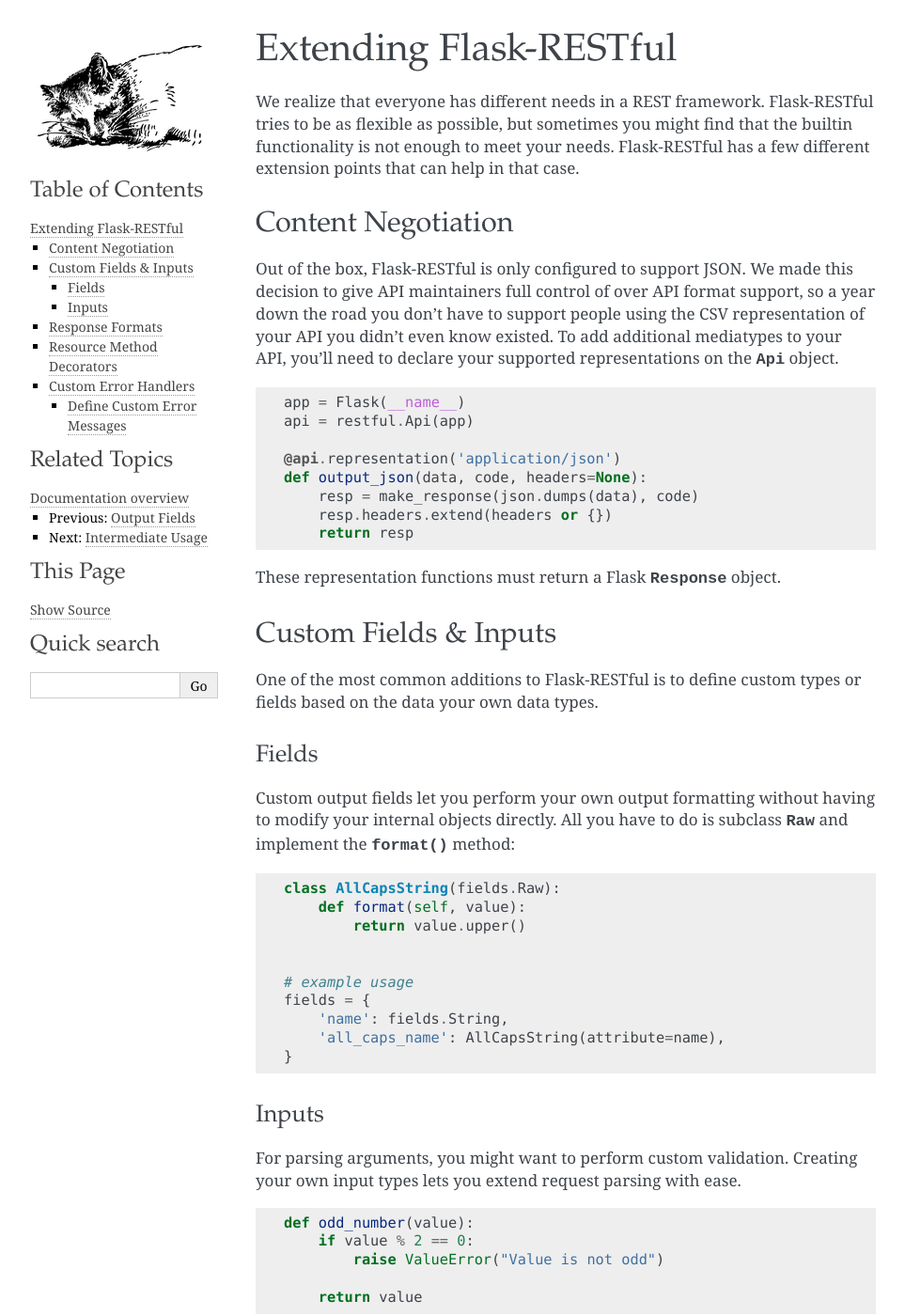
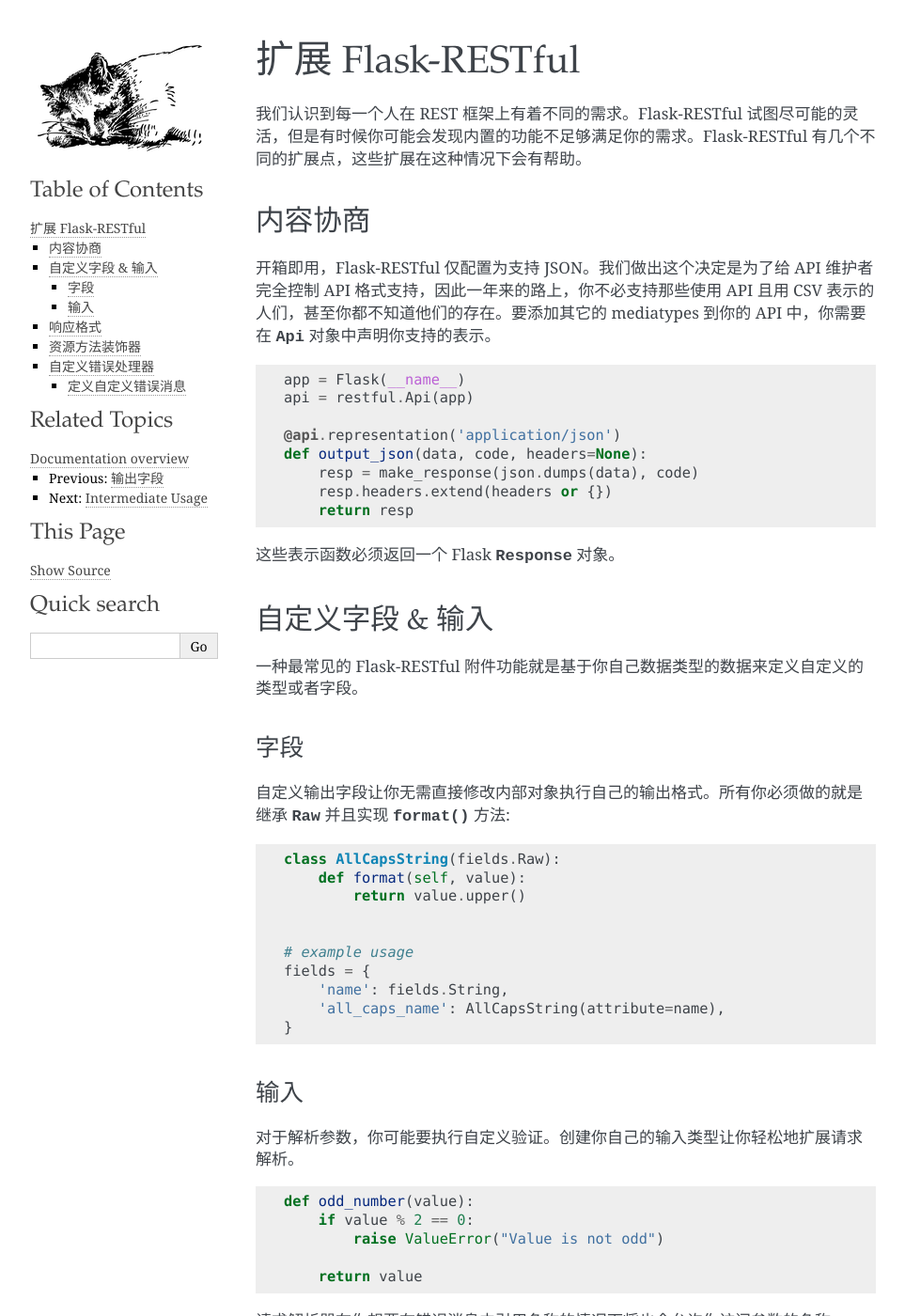
Before and after one commit to pretdo/Flask-RESTful-cn, a Sphinx documentation site: the page built from docs/extending.rst, in a window 1280 px wide and 1400 px high. Shown: the whole window at 94% size, without its empty margins (148-1111 px from the left). Built offline with Sphinx 7.4.7, drawn with Linux system fonts in a browser that asks for light colours; some of the changed text lies outside the part shown.

Commit message:
更新翻译内容

```diff
--- a/docs/extending.rst
+++ b/docs/extending.rst
@@ -1,25 +1,17 @@
 .. _extending:
 
-Extending Flask-RESTful
+扩展 Flask-RESTful
 =======================
 
 .. currentmodule:: flask.ext.restful
 
+我们认识到每一个人在 REST 框架上有着不同的需求。Flask-RESTful 试图尽可能的灵活，但是有时候你可能会发现内置的功能不足够满足你的需求。Flask-RESTful 有几个不同的扩展点，这些扩展在这种情况下会有帮助。
 
-We realize that everyone has different needs in a REST framework.
-Flask-RESTful tries to be as flexible as possible, but sometimes you might
-find that the builtin functionality is not enough to meet your needs.
-Flask-RESTful has a few different extension points that can help in that case.
 
-Content Negotiation
+内容协商
 -------------------
 
-Out of the box, Flask-RESTful is only configured to support JSON. We made this
-decision to give API maintainers full control of over API format support, so a
-year down the road you don’t have to support people using the CSV
-representation of your API you didn’t even know existed. To add additional
-mediatypes to your API, you’ll need to declare your supported representations
-on the :class:`~Api` object. ::
+开箱即用，Flask-RESTful 仅配置为支持 JSON。我们做出这个决定是为了给 API 维护者完全控制 API 格式支持，因此一年来的路上，你不必支持那些使用 API 且用 CSV 表示的人们，甚至你都不知道他们的存在。要添加其它的 mediatypes 到你的 API 中，你需要在 :class:`~Api` 对象中声明你支持的表示。 ::
 
     app = Flask(__name__)
     api = restful.Api(app)
@@ -30,22 +22,18 @@ on the :class:`~Api` object. ::
         resp.headers.extend(headers or {})
         return resp
 
-These representation functions must return a Flask :class:`~flask.Response`
-object.
+这些表示函数必须返回一个 Flask :class:`~flask.Response` 对象。
 
 
-Custom Fields & Inputs
+自定义字段 & 输入
 ----------------------
 
-One of the most common additions to Flask-RESTful is to define custom types or
-fields based on the data your own data types.
+一种最常见的 Flask-RESTful 附件功能就是基于你自己数据类型的数据来定义自定义的类型或者字段。
 
-Fields
+字段
 ~~~~~~
 
-Custom output fields let you perform your own output formatting without having
-to modify your internal objects directly. All you have to do is subclass
-:class:`~fields.Raw` and implement the :meth:`~fields.Raw.format` method::
+自定义输出字段让你无需直接修改内部对象执行自己的输出格式。所有你必须做的就是继承 :class:`~fields.Raw` 并且实现 :meth:`~fields.Raw.format` 方法::
 
     class AllCapsString(fields.Raw):
         def format(self, value):
@@ -58,11 +46,10 @@ to modify your internal objects directly. All you have to do is subclass
         'all_caps_name': AllCapsString(attribute=name),
     }
 
-Inputs
+输入
 ~~~~~~
 
-For parsing arguments, you might want to perform custom validation.  Creating
-your own input types lets you extend request parsing with ease.  ::
+对于解析参数，你可能要执行自定义验证。创建你自己的输入类型让你轻松地扩展请求解析。 ::
 
     def odd_number(value):
         if value % 2 == 0:
@@ -70,8 +57,7 @@ your own input types lets you extend request parsing with ease.  ::
 
         return value
 
-The request parser will also give you access to the name of the argument for cases
-where you want to reference the name in the error message. ::
+请求解析器在你想要在错误消息中引用名称的情况下将也会允许你访问参数的名称。 ::
 
     def odd_number(value, name):
         if value % 2 == 0:
@@ -79,7 +65,7 @@ where you want to reference the name in the error message. ::
 
         return value
 
-You can also convert public parameter values to internal representations: ::
+你还可以将公开的参数转换为内部表示： ::
 
     # maps the strings to their internal integer representation
     # 'init' => 0
@@ -91,7 +77,7 @@ You can also convert public parameter values to internal representations: ::
         return statuses.index(value)
 
 
-Then you can use these custom input type in your RequestParser: ::
+然后你可以在你的 RequestParser 中使用这些自定义输入类型： ::
 
     parser = reqparse.RequestParser()
     parser.add_argument('OddNumber', type=odd_number)
@@ -99,11 +85,10 @@ Then you can use these custom input type in your RequestParser: ::
     args = parser.parse_args()
 
 
-Response Formats
+响应格式
 ----------------
 
-To support other representations (like xml, csv, html) you can use the
-:meth:`~Api.representation` decorator.  You need to have a reference to your API. ::
+为了支持其它的表示（像 XML,CSV,HTML），你可以使用 :meth:`~Api.representation` 装饰器。你需要在你的 API 中引用它。::
 
     api = restful.Api(app)
 
@@ -112,12 +97,9 @@ To support other representations (like xml, csv, html) you can use the
         pass
         # implement csv output!
 
-These output functions take three parameters, ``data``, ``code``, and
-``headers``
+这些输出函数有三个参数，``data``，``code``，以及 ``headers``。
 
-``data`` is the object you return from your resource method, code is the HTTP
-status code that it expects, and headers are any HTTP headers to set in the
-response.  Your output function should return a Flask response object. ::
+``data`` 是你从你的资源方法返回的对象，``code`` 是预计的 HTTP 状态码，``headers`` 是设置在响应中任意的 HTTP 头。你的输出函数应该返回一个 Flask 响应对象。 ::
 
     def output_json(data, code, headers=None):
         """Makes a Flask response with a JSON encoded body"""
@@ -126,8 +108,7 @@ response.  Your output function should return a Flask response object. ::
 
         return resp
 
-Another way to accomplish this is to subclass the :class:`~Api` class and
-provide your own output functions. ::
+另外一种实现这一点的就是继承 :class:`~Api` 类并且提供你自己输出函数。 ::
 
     class Api(restful.Api):
         def __init__(self, *args, **kwargs):
@@ -139,13 +120,10 @@ provide your own output functions. ::
                 'application/json': output_json,
             }
 
-Resource Method Decorators
+资源方法装饰器
 --------------------------
 
-There is a property on the :meth:`~flask.ext.restful.Resource` called
-method_decorators.  You can subclass the Resource and add your own decorators
-that will be added to all ``method`` functions in resource.  For instance, if
-you want to build custom authentication into every request. ::
+:meth:`~flask.ext.restful.Resource` 有一个叫做 method_decorators 的属性。你可以继承 Resource 并且添加你自己的装饰器，该装饰器将会被添加到资源里面所有 ``method`` 函数。举例来说，如果你想要为每一个请求建立自定义认证。 ::
 
     def authenticate(func):
         @wraps(func)
@@ -168,7 +146,7 @@ you want to build custom authentication into every request. ::
 Since Flask-RESTful Resources are actually Flask view objects, you can also
 use standard `flask view decorators <http://flask.pocoo.org/docs/views/#decorating-views>`_.
 
-Custom Error Handlers
+自定义错误处理器
 ---------------------
 
 Error handling is a tricky problem. Your Flask application may be wearing
@@ -197,7 +175,7 @@ to attach custom error handlers to an exception. ::
     from flask import got_request_exception
     got_request_exception.connect(log_exception, app)
 
-Define Custom Error Messages
+定义自定义错误消息
 ~~~~~~~~~~~~~~~~~~~~~~~~~~~~
 You may want to return a specific message and/or status code when certain errors
 are encountered during a request. You can tell Flask-RESTful how you want to handle
--- a/docs/fields.rst
+++ b/docs/fields.rst
@@ -1,28 +1,19 @@
 .. _fields:
 
-Output Fields
+输出字段
 ===============
 
 .. currentmodule:: flask.ext.restful
 
+Flask-RESTful 提供了一个简单的方式来控制在你的响应中实际呈现什么数据。使用 ``fields`` 模块，你可以使用在你的资源里的任意对象（ORM 模型、定制的类等等）并且 ``fields`` 让你格式化和过滤响应，因此您不必担心暴露内部数据结构。
 
-Flask-RESTful provides an easy way to control what data you actually render in
-your response.  With the ``fields`` module, you can use whatever objects (ORM
-models/custom classes/etc) you want in your resource and ``fields`` lets you
-format and filter the response so you don't have to worry about exposing
-internal data structures.
-
-It's also very clear when looking at your code what data will be rendered and
-how it will be formatted.
+当查询你的代码的时候，哪些数据会被呈现以及它们如何被格式化是很清楚的。
 
 
-Basic Usage
+基本用法
 -----------
-You can define a dict or OrderedDict of fields whose keys are names of
-attributes or keys on the object to render, and whose values are a class that
-will format & return the value for that field.  This example has three fields,
-two are Strings and one is a DateTime, formatted as RFC 822 date string (ISO 8601
-is supported as well) ::
+
+你可以定义一个字典或者 ``fields`` 的 OrderedDict 类型，OrderedDict 类型是指键名是要呈现的对象的属性或键的名称，键值是一个类，该类格式化和返回的该字段的值。这个例子有三个字段，两个是字符串（Strings）以及一个是日期时间（DateTime），格式为 RFC 822 日期字符串（同样也支持 ISO 8601） ::
 
     from flask.ext.restful import Resource, fields, marshal_with
 
@@ -37,33 +28,24 @@ is supported as well) ::
         def get(self, **kwargs):
             return db_get_todo()  # Some function that queries the db
 
+这个例子假设你有一个自定义的数据库对象（``todo``），它具有属性：``name``， ``address``， 以及 ``date_updated``。该对象上任何其它的属性可以被认为是私有的不会在输出中呈现出来。一个可选的 ``envelope`` 关键字参数被指定为封装结果输出。
 
-This example assumes that you have a custom database object (``todo``) that
-has attributes ``name``, ``address``, and ``date_updated``.  Any additional
-attributes on the object are considered private and won't be rendered in the
-output. An optional ``envelope`` keyword argument is specified to wrap the
-resulting output.
+装饰器 ``marshal_with`` 是真正接受你的数据对象并且过滤字段。``marshal_with`` 能够在单个对象，字典，或者列表对象上工作。
 
-The decorator ``marshal_with`` is what actually takes your data object and applies the
-field filtering.  The marshalling can work on single objects, dicts, or
-lists of objects.
-
-Note: marshal_with is a convenience decorator, that is functionally equivalent to the following ``return marshal(db_get_todo(), resource_fields), 200``.
-This explicit expression can be used to return other HTTP status codes than 200 along with a successful response (see ``abort`` for errors).
+注意：marshal_with 是一个很便捷的装饰器，在功能上等效于如下的 ``return marshal(db_get_todo(), resource_fields), 200``。这个明确的表达式能用于返回 200 以及其它的 HTTP 状态码作为成功响应（错误响应见 ``abort``）。
 
 
-Renaming Attributes
+重命名属性
 -------------------
 
-Often times your public facing field name is different from your internal
-attribute naming. To configure this mapping, use the ``attribute`` kwarg. ::
+很多时候你面向公众的字段名称是不同于内部的属性名。使用 ``attribute`` 可以配置这种映射。 ::
 
     fields = {
         'name': fields.String(attribute='private_name'),
         'address': fields.String,
     }
 
-A lambda can also be specified as the ``attribute`` ::
+lambda 也能在 ``attribute`` 中使用 ::
 
     fields = {
         'name': fields.String(attribute=lambda x: x._private_name),
@@ -71,11 +53,10 @@ A lambda can also be specified as the ``attribute`` ::
     }
 
 
-Default Values
+默认值
 --------------
 
-If for some reason your data object doesn't have an attribute in your fields
-list, you can specify a default value to return instead of ``None``. ::
+如果由于某种原因你的数据对象中并没有你定义的字段列表中的属性，你可以指定一个默认值而不是返回 ``None``。 ::
 
     fields = {
         'name': fields.String(default='Anonymous User'),
@@ -83,20 +64,12 @@ list, you can specify a default value to return instead of ``None``. ::
     }
 
 
-Custom Fields & Multiple Values
+自定义字段&多个值
 -------------------------------
 
-Sometimes you have your own custom formatting needs.  You can subclass the
-``fields.Raw`` class and implement the format function.  This is especially useful
-when an attribute stores multiple pieces of information.  e.g. - a
-bit-field whose individual bits represent distinct values.  You can use fields
-to multiplex a single attribute to multiple output values.
+有时候你有你自己定义格式的需求。你可以继承 ``fields.Raw`` 类并且实现格式化函数。当一个属性存储多条信息的时候是特别有用的。例如，一个位域（bit-field）各位代表不同的值。你可以使用 ``fields`` 复用一个单一的属性到多个输出值（一个属性在不同情况下输出不同的结果）。
 
-
-This example assumes that bit 1 in the ``flags`` attribute signifies a
-"Normal" or "Urgent" item, and bit 2 signifies "Read" vs "Unread".  These
-items might be easy to store in a bitfield, but for human readable output it's
-nice to convert them to seperate string fields. ::
+这个例子假设在 ``flags`` 属性的第一位标志着一个“正常”或者“迫切”项，第二位标志着“读”与“未读”。这些项可能很容易存储在一个位字段，但是可读性不高。转换它们使得具有良好的可读性是很容易的。 ::
 
     class UrgentItem(fields.Raw):
         def format(self, value):
@@ -112,13 +85,10 @@ nice to convert them to seperate string fields. ::
         'status': UnreadItem(attribute='flags'),
     }
 
-Url & Other Concrete Fields
+Url & 其它具体字段
 ---------------------------
 
-Flask-RESTful includes a special field, ``fields.Url``, that synthesizes a
-uri for the resource that's being requested.  This is also a good
-example of how to add data to your response that's not actually present on
-your data object. ::
+Flask-RESTful 包含一个特别的字段，``fields.Url``，即为所请求的资源合成一个 uri。这也是一个好示例，它展示了如何添加并不真正在你的数据对象中存在的数据到你的响应中。 ::
 
     class RandomNumber(fields.Raw):
         def output(self, key, obj):
@@ -132,19 +102,17 @@ your data object. ::
     }
 
 
-By default ``fields.Url`` returns a relative uri. To generate an absolute uri that includes
-the scheme, hostname and port pass ``absolute=True`` in the field declaration. To override
-the default scheme, pass the ``scheme`` keyword argument::
+默认情况下，``fields.Url`` 返回一个相对的 uri。为了生成包含协议（scheme），主机名以及端口的绝对 uri，需要在字段声明的时候传入 ``absolute=True``。传入 ``scheme`` 关键字参数可以覆盖默认的协议（scheme）::
 
     fields = {
         'uri': fields.Url('todo_resource', absolute=True)
         'https_uri': fields.Url('todo_resource', absolute=True, scheme='https')
     }
 
-Complex Structures
+复杂结构
 ------------------
 
-You can have a flat structure that marshal_with will transform to a nested structure ::
+你可以有一个扁平的结构，marshal_with 将会把它转变为一个嵌套结构 ::
 
     >>> from flask.ext.restful import fields, marshal
     >>> import json
@@ -160,16 +128,14 @@ You can have a flat structure that marshal_with will transform to a nested struc
     >>> json.dumps(marshal(data, resource_fields))
     '{"name": "bob", "address": {"line 1": "123 fake street", "line 2": "", "state": "NY", "zip": "10468", "city": "New York"}}'
 
-Note: the address field doesn't actually exist on the data object, but any of
-the sub-fields can access attributes directly of the object as if they were
-not nested.
+注意：address 字段并不真正地存在于数据对象中，但是任何一个子字段（sub-fields）可以直接地访问对象的属性，就像没有嵌套一样。
 
 .. _list-field:
 
-List Field
+列表字段
 ----------
 
-You can also unmarshal fields as lists ::
+你也可以把字段解组（unmarshal）成列表 ::
 
     >>> from flask.ext.restful import fields, marshal
     >>> import json
@@ -181,12 +147,10 @@ You can also unmarshal fields as lists ::
 
 .. _nested-field:
 
-Advanced : Nested Field
+高级：嵌套字段
 -----------------------
 
-While nesting fields using dicts can turn a flat data object into a nested
-response, you can use ``Nested`` to unmarshal nested data
-structures and render them appropriately. ::
+尽管使用字典套入字段能够使得一个扁平的数据对象变成一个嵌套的响应，你可以使用 ``Nested`` 解组（unmarshal）嵌套数据结构并且合适地呈现它们。 ::
 
     >>> from flask.ext.restful import fields, marshal
     >>> import json
@@ -209,11 +173,4 @@ structures and render them appropriately. ::
     >>> json.dumps(marshal_with(data, resource_fields))
     '{"billing_address": {"line 1": "123 fake street", "line 2": null, "state": "NY", "zip": "10468", "city": "New York"}, "name": "bob", "shipping_address": {"line 1": "555 nowhere", "line 2": null, "state": "NY", "zip": "10468", "city": "New York"}}'
 
-This example uses two Nested fields.  The ``Nested`` constructor takes a dict of
-fields to render as sub-fields.  The important difference when using ``Nested``
-vs nested dicts as the previous example is the context for attributes.  In
-this example "billing_address" is a complex object that has it's own fields,
-the contexted passed to the nested field is the sub-object instead of the
-original "data" object.  In other words:  ``data.billing_address.addr1`` is in
-scope here, whereas in the previous example ``data.addr1`` was the location
-attribute.  Remember: Nested and List objects create a new scope for attributes.
+此示例使用两个嵌套字段。``Nested`` 构造函数把字段的字典作为子字段（sub-fields）来呈现。使用 ``Nested`` 和之前例子中的嵌套字典之间的重要区别就是属性的上下文。在本例中 "billing_address" 是一个具有自己字段的复杂的对象，传递给嵌套字段的上下文是子对象（sub-object），而不是原来的“数据”对象。换句话说，``data.billing_address.addr1`` 是在这里的范围（译者：这里是直译），然而在之前例子中的 ``data.addr1`` 是位置属性。记住：嵌套和列表对象创建一个新属性的范围。
```
Also changed, not shown: docs/reqparse.rst (+7 -17 lines).
